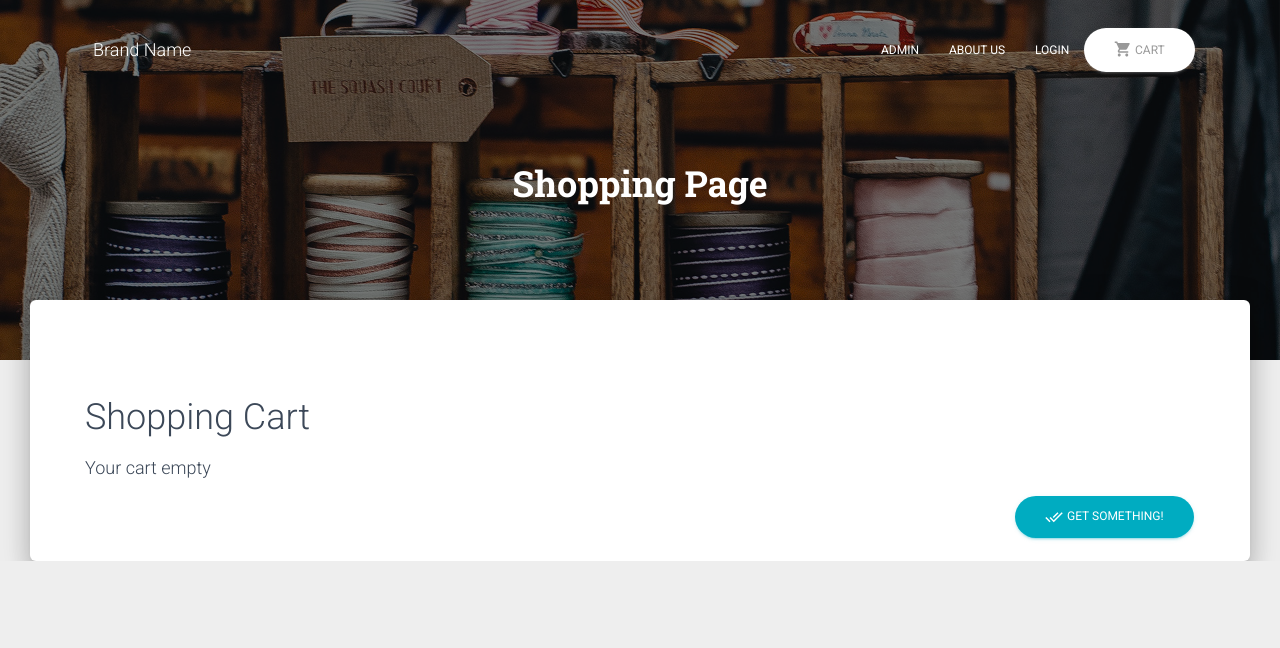
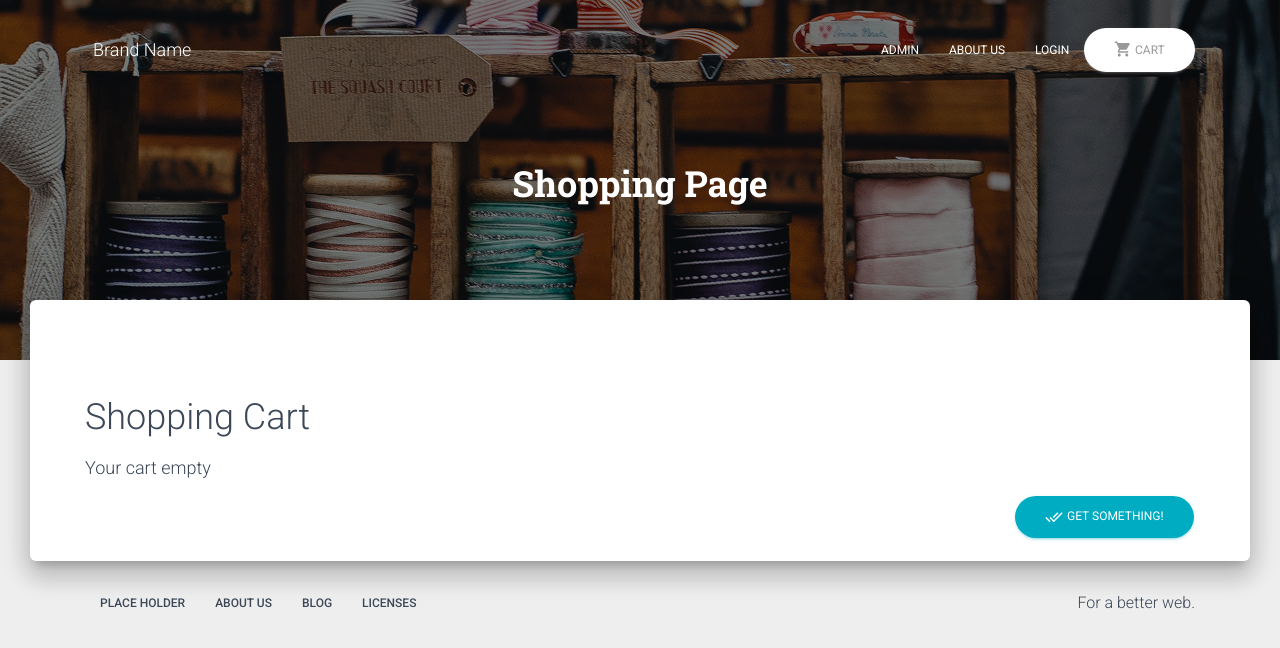
Before and after one commit to haoyang324/order-app, a React (Create React App) app: page /shopping-cart in a window 1280 px wide. Shown: the top 648 px of the page. Built offline with nearby package versions, Linux system fonts and the light colour scheme.

Commit message:
Add footer

```diff
--- a/public/index.html
+++ b/public/index.html
@@ -1,3 +1,8 @@
+<!--
+=========================================================
+ Material Kit PRO React - v1.8.0
+=========================================================
+-->
 <!DOCTYPE html>
 <html lang="en">
   <head>
--- a/src/views/AboutUsPage/AboutUsPage.js
+++ b/src/views/AboutUsPage/AboutUsPage.js
@@ -13,7 +13,7 @@ import Header from "components/Header/Header.jsx";
 import GridContainer from "components/Grid/GridContainer.js";
 import GridItem from "components/Grid/GridItem.js";
 import Parallax from "components/Parallax/Parallax.js";
-import Footer from "components/Footer/Footer.js";
+import Footer from "components/Footer/Footer.jsx";
 // sections for this page
 import HeaderLinks from "components/Header/HeaderLinks.js";
 import SectionDescription from "views/AboutUsPage/Sections/SectionDescription.js";
--- a/src/views/AboutUsPage/Sections/SectionTeam.js
+++ b/src/views/AboutUsPage/Sections/SectionTeam.js
@@ -7,7 +7,7 @@ import GridItem from "components/Grid/GridItem.js";
 import Card from "components/Card/Card.js";
 import CardAvatar from "components/Card/CardAvatar.js";
 import CardBody from "components/Card/CardBody.js";
-import CardFooter from "components/Card/CardFooter.js";
+import CardFooter from "components/Card/CardFooter.jsx";
 import Button from "components/CustomButtons/Button.js";
 // @material-ui/core components
 import { makeStyles } from "@material-ui/core/styles";
--- a/src/views/ContactUsPage/ContactUsPage.js
+++ b/src/views/ContactUsPage/ContactUsPage.js
@@ -26,7 +26,7 @@ import GridItem from "components/Grid/GridItem.js";
 import InfoArea from "components/InfoArea/InfoArea.js";
 import CustomInput from "components/CustomInput/CustomInput.js";
 import Button from "components/CustomButtons/Button.js";
-import Footer from "components/Footer/Footer.js";
+import Footer from "components/Footer/Footer.jsx";
 
 import contactUsStyle from "assets/jss/material-kit-pro-react/views/contactUsStyle.js";
 
--- a/src/views/ErrorPage/ErrorPage.js
+++ b/src/views/ErrorPage/ErrorPage.js
@@ -9,7 +9,7 @@ import Favorite from "@material-ui/icons/Favorite";
 // core components
 import Header from "components/Header/Header.jsx";
 import HeaderLinks from "components/Header/HeaderLinks.js";
-import Footer from "components/Footer/Footer.js";
+import Footer from "components/Footer/Footer.jsx";
 import GridContainer from "components/Grid/GridContainer.js";
 import GridItem from "components/Grid/GridItem.js";
 
--- a/src/views/IndexPage/IndexPage.jsx
+++ b/src/views/IndexPage/IndexPage.jsx
@@ -2,16 +2,19 @@ import React from "react";
 import { MyContext } from "Context.jsx";
 // nodejs library that concatenates classes
 import classNames from "classnames";
+// @material-ui/core components
+import { makeStyles } from "@material-ui/core/styles";
+import List from "@material-ui/core/List";
+import ListItem from "@material-ui/core/ListItem";
 // core components
 import Header from "components/Header/Header.jsx";
+import HeaderLinks from "components/Header/HeaderLinks.jsx";
+import Footer from "components/Footer/Footer.jsx";
 import GridContainer from "components/Grid/GridContainer.js";
 import GridItem from "components/Grid/GridItem.js";
 import Parallax from "components/Parallax/Parallax.js";
 // sections for this page
-import HeaderLinks from "components/Header/HeaderLinks.jsx";
 import SectionOffers from "views/IndexPage/SectionOffers.jsx";
-// @material-ui/core components
-import { makeStyles } from "@material-ui/core/styles";
 
 import styles from "assets/jss/material-kit-pro-react/views/ecommerceStyle.js";
 
@@ -99,7 +102,29 @@ export default function IndexPage() {
         <SectionOffers products={products} addToCart={addToCart} />
       </div>
 
-      {/* <SectionBlog /> */}
+      <Footer
+        content={
+          <div>
+            <div className={classes.left}>
+              <List className={classes.list}>
+                <ListItem className={classes.inlineBlock}>
+                  <span className={classes.block}>Place Holder</span>
+                </ListItem>
+                <ListItem className={classes.inlineBlock}>
+                  <span className={classes.block}>About us</span>
+                </ListItem>
+                <ListItem className={classes.inlineBlock}>
+                  <span className={classes.block}>Blog</span>
+                </ListItem>
+                <ListItem className={classes.inlineBlock}>
+                  <span className={classes.block}>Licenses</span>
+                </ListItem>
+              </List>
+            </div>
+            <div className={classes.right}>For a better web.</div>
+          </div>
+        }
+      />
     </div>
   );
 }
--- a/src/views/LoginPage/LoginPage.jsx
+++ b/src/views/LoginPage/LoginPage.jsx
@@ -7,9 +7,12 @@ import InputAdornment from "@material-ui/core/InputAdornment";
 import Icon from "@material-ui/core/Icon";
 // @material-ui/icons
 import Email from "@material-ui/icons/Email";
+import List from "@material-ui/core/List";
+import ListItem from "@material-ui/core/ListItem";
 // core components
 import Header from "components/Header/Header.jsx";
 import HeaderLinks from "components/Header/HeaderLinks.jsx";
+import Footer from "components/Footer/Footer.jsx";
 import GridContainer from "components/Grid/GridContainer.js";
 import GridItem from "components/Grid/GridItem.js";
 import Button from "components/CustomButtons/Button.js";
@@ -169,6 +172,30 @@ export default function LoginPage() {
             </GridItem>
           </GridContainer>
         </div>
+        <Footer
+          className={classes.footer}
+          content={
+            <div>
+              <div className={classes.left}>
+                <List className={classes.list}>
+                  <ListItem className={classes.inlineBlock}>
+                    <span className={classes.block}>Place Holder</span>
+                  </ListItem>
+                  <ListItem className={classes.inlineBlock}>
+                    <span className={classes.block}>About us</span>
+                  </ListItem>
+                  <ListItem className={classes.inlineBlock}>
+                    <span className={classes.block}>Blog</span>
+                  </ListItem>
+                  <ListItem className={classes.inlineBlock}>
+                    <span className={classes.block}>Licenses</span>
+                  </ListItem>
+                </List>
+              </div>
+              <div className={classes.right}>For a better web.</div>
+            </div>
+          }
+        />
       </div>
     </div>
   );
--- a/src/views/ProductPage/ProductPage.js
+++ b/src/views/ProductPage/ProductPage.js
@@ -22,7 +22,7 @@ import HeaderLinks from "components/Header/HeaderLinks.js";
 import Parallax from "components/Parallax/Parallax.js";
 import GridContainer from "components/Grid/GridContainer.js";
 import GridItem from "components/Grid/GridItem.js";
-import Footer from "components/Footer/Footer.js";
+import Footer from "components/Footer/Footer.jsx";
 import Button from "components/CustomButtons/Button.js";
 import Accordion from "components/Accordion/Accordion.js";
 import InfoArea from "components/InfoArea/InfoArea.js";
--- a/src/views/ShoppingCartPage/ShoppingCartPage.jsx
+++ b/src/views/ShoppingCartPage/ShoppingCartPage.jsx
@@ -3,9 +3,12 @@ import React from "react";
 import classNames from "classnames";
 // @material-ui/core components
 import { makeStyles } from "@material-ui/core/styles";
+import List from "@material-ui/core/List";
+import ListItem from "@material-ui/core/ListItem";
 // core components
 import Header from "components/Header/Header.jsx";
 import HeaderLinks from "components/Header/HeaderLinks.jsx";
+import Footer from "components/Footer/Footer.jsx";
 import SectionCart from "views/ShoppingCartPage/SectionCart.jsx";
 import Parallax from "components/Parallax/Parallax.js";
 import GridContainer from "components/Grid/GridContainer.js";
@@ -62,6 +65,29 @@ export default function ShoppingCartPage() {
           <SectionCart />
         </div>
       </div>
+      <Footer
+        content={
+          <div>
+            <div className={classes.left}>
+              <List className={classes.list}>
+                <ListItem className={classes.inlineBlock}>
+                  <span className={classes.block}>Place Holder</span>
+                </ListItem>
+                <ListItem className={classes.inlineBlock}>
+                  <span className={classes.block}>About us</span>
+                </ListItem>
+                <ListItem className={classes.inlineBlock}>
+                  <span className={classes.block}>Blog</span>
+                </ListItem>
+                <ListItem className={classes.inlineBlock}>
+                  <span className={classes.block}>Licenses</span>
+                </ListItem>
+              </List>
+            </div>
+            <div className={classes.right}>For a better web.</div>
+          </div>
+        }
+      />
     </div>
   );
 }
--- a/src/views/SignupPage/SignupPage.jsx
+++ b/src/views/SignupPage/SignupPage.jsx
@@ -12,9 +12,12 @@ import Group from "@material-ui/icons/Group";
 import Face from "@material-ui/icons/Face";
 import Email from "@material-ui/icons/Email";
 import Check from "@material-ui/icons/Check";
+import List from "@material-ui/core/List";
+import ListItem from "@material-ui/core/ListItem";
 // core components
 import Header from "components/Header/Header.jsx";
 import HeaderLinks from "components/Header/HeaderLinks.jsx";
+import Footer from "components/Footer/Footer.jsx";
 import GridContainer from "components/Grid/GridContainer.js";
 import GridItem from "components/Grid/GridItem.js";
 import Button from "components/CustomButtons/Button.js";
@@ -251,6 +254,29 @@ export default function SignUpPage() {
             </GridItem>
           </GridContainer>
         </div>
+        <Footer
+          content={
+            <div>
+              <div className={classes.left}>
+                <List className={classes.list}>
+                  <ListItem className={classes.inlineBlock}>
+                    <span className={classes.block}>Place Holder</span>
+                  </ListItem>
+                  <ListItem className={classes.inlineBlock}>
+                    <span className={classes.block}>About us</span>
+                  </ListItem>
+                  <ListItem className={classes.inlineBlock}>
+                    <span className={classes.block}>Blog</span>
+                  </ListItem>
+                  <ListItem className={classes.inlineBlock}>
+                    <span className={classes.block}>Licenses</span>
+                  </ListItem>
+                </List>
+              </div>
+              <div className={classes.right}>For a better web.</div>
+            </div>
+          }
+        />
       </div>
     </div>
   );
```
Also changed, not shown: src/components/Footer/Footer.jsx (renamed from src/components/Footer/Footer.js).
